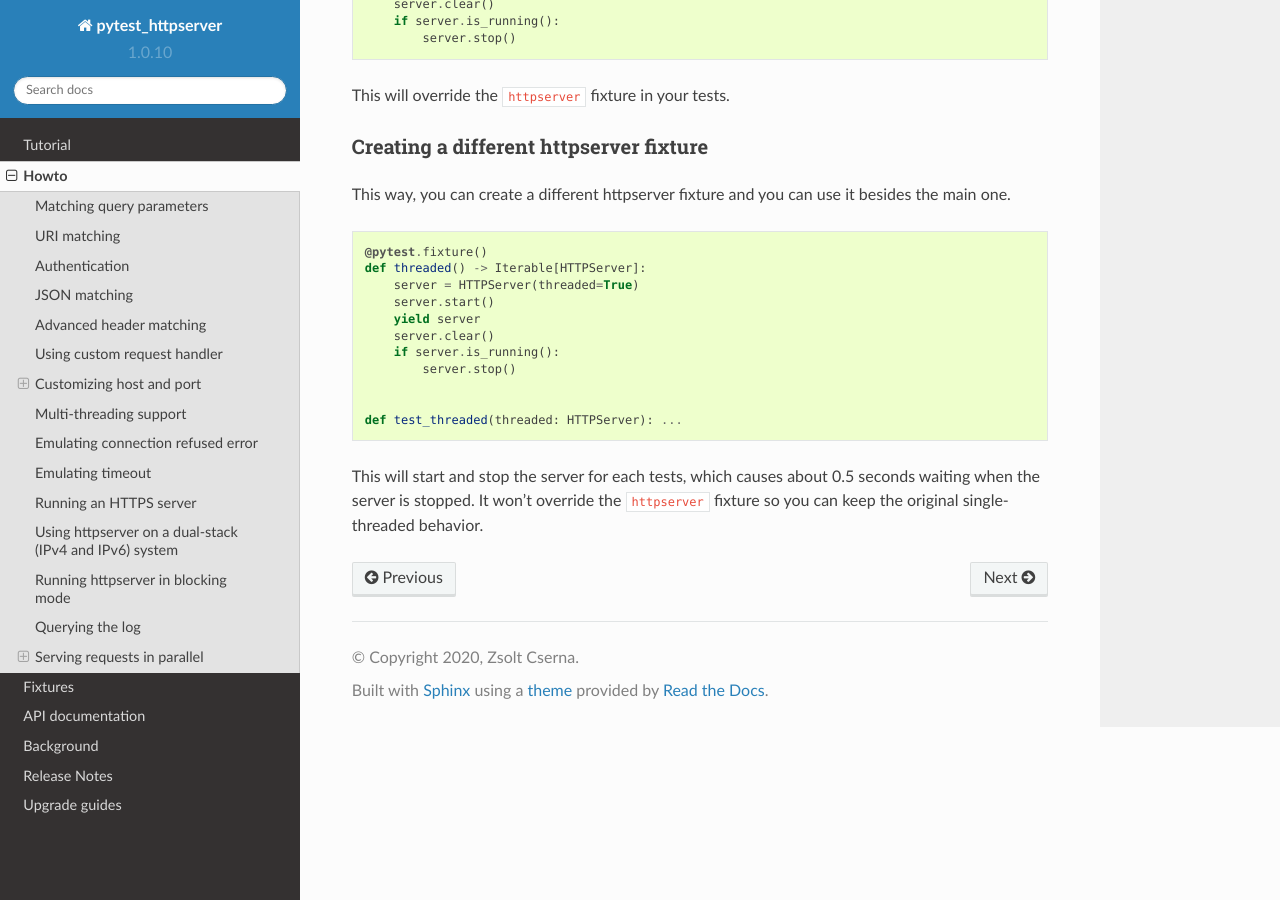
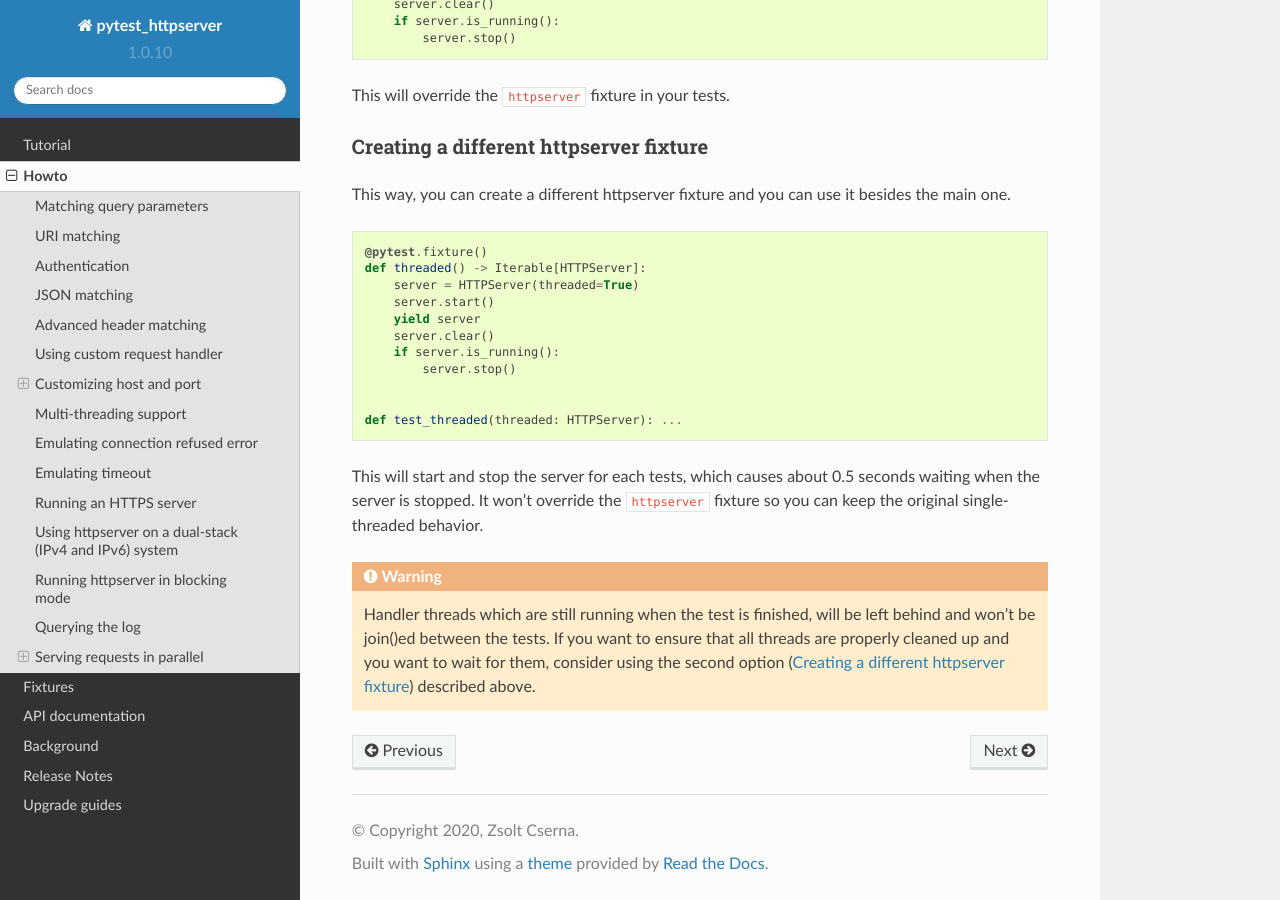
Before and after one commit to csernazs/pytest-httpserver, a Sphinx documentation site: the page built from doc/howto.rst, in a window 1280 px wide and 900 px high, scrolled down 11832 px. Built offline with Sphinx 7.4.7 and the Read the Docs theme 2.0.0, drawn with Linux system fonts in a browser that asks for light colours.

Commit message:
doc: add warning about handler threads which are left behind

```diff
--- a/doc/conf.py
+++ b/doc/conf.py
@@ -38,6 +38,7 @@ import doc.patch
 extensions = [
     "sphinx.ext.autodoc",
     "sphinx.ext.intersphinx",
+    "sphinx.ext.autosectionlabel",
 ]
 
 intersphinx_mapping = {
--- a/doc/howto.rst
+++ b/doc/howto.rst
@@ -605,3 +605,10 @@ besides the main one.
 This will start and stop the server for each tests, which causes about 0.5
 seconds waiting when the server is stopped. It won't override the ``httpserver``
 fixture so you can keep the original single-threaded behavior.
+
+.. warning::
+    Handler threads which are still running when the test is finished, will be
+    left behind and won't be join()ed between the tests. If you want to ensure
+    that all threads are properly cleaned up and you want to wait for them,
+    consider using the second option (:ref:`Creating a different httpserver fixture`)
+    described above.
```
